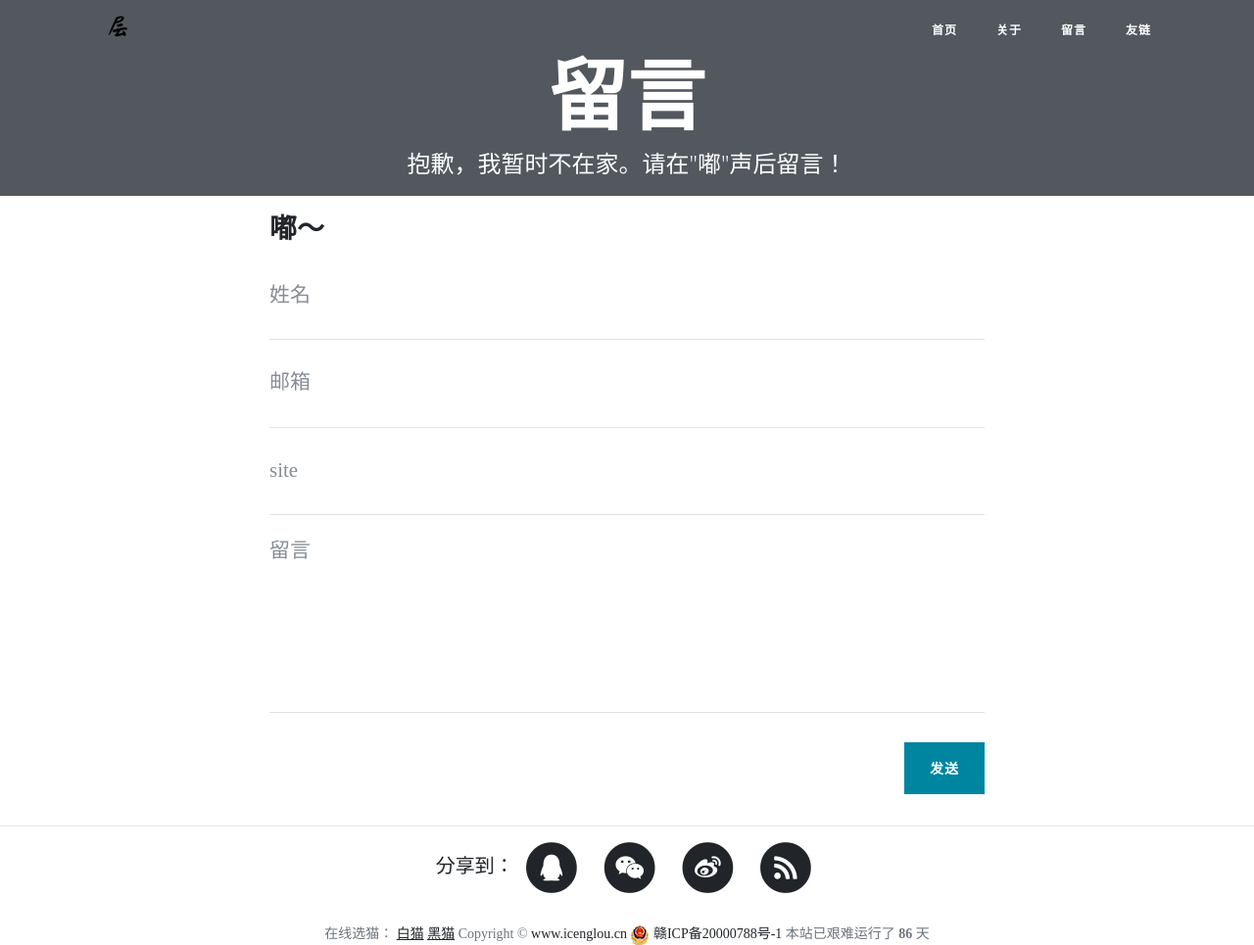
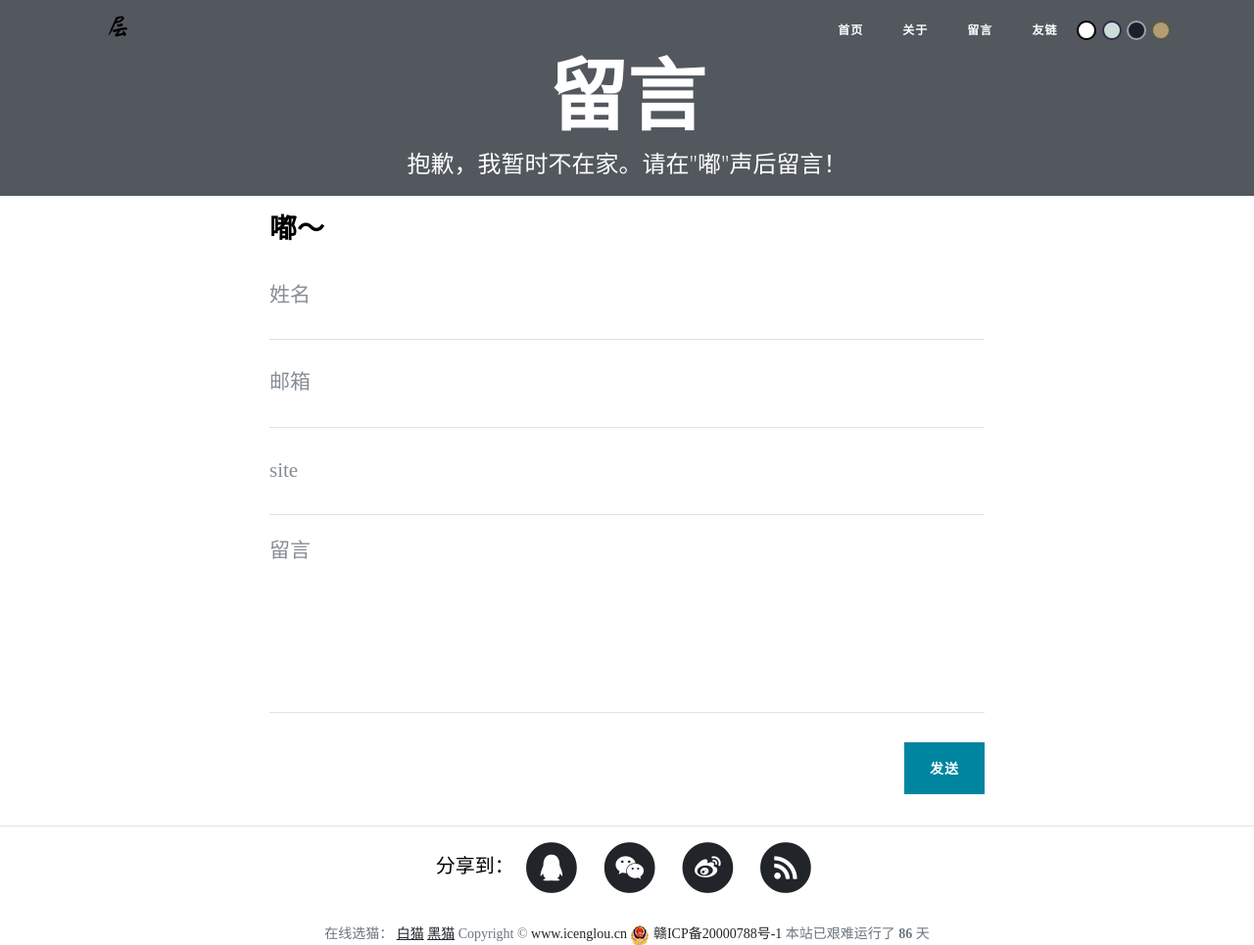
Before and after one commit to nnocase/jacob, a Flask app: page /contact/ in a window 1280 px wide. Shown: the whole page at 98% size. Run offline with Flask 2, Linux system fonts and the light colour scheme; data that the repository does not hold is empty; parts of the project's set-up code (start-up, migrations or seed data) failed here and were passed over; some libraries are stand-ins or nearby versions.

Commit message:
add: 加了四个超强前摄👀哈哈哈哈 切换主题

```diff
--- a/main_app/templates/base/base.html
+++ b/main_app/templates/base/base.html
@@ -1,6 +1,5 @@
 <!DOCTYPE html>
-<html lang="en">
-
+<html lang="zh" class="theme-default">
 <head>
   <meta charset="utf-8">
   <meta name="viewport" content="width=device-width, initial-scale=1, shrink-to-fit=no">
@@ -65,18 +64,53 @@
       text-align: center;
       font-size: 24px;
     }
+  </style>
+  <style>
+    .theme-default {
 
-    .weather{
-      width: 200px;
-			height: 126px;
-			position: fixed;
-			top: 330px;
-    }
-    #sun {
-			position: absolute;
-			right: -45px;
-			top: -1px;
-		}
+   }
+    .theme-first {
+      --accent-color: #CBDCD8;
+      --font-color: #342c47;
+   }
+
+   .theme-second {
+      --accent-color: #1C1E2A;
+      --font-color: #97A2AF;
+   }
+   .theme-second a{
+     color: #97A2AF;
+   }
+
+   .theme-third {
+      --accent-color: #b49c73;
+      --font-color: #565d47;
+   }
+
+   body {
+       background-color: var(--accent-color);
+       color: var(--font-color);
+   }
+   .color-select{
+     line-height: 38px;
+   }
+   .color-select button {
+    -moz-appearance: none;
+    appearance: none;
+    border: 2px solid;
+    border-radius: 9999px;
+    cursor: pointer;
+    height: 20px;
+    margin: 0;
+    outline: 0;
+    width: 20px;
+  }
+
+  /* Style each swatch to match the corresponding theme */
+  .color-select button:nth-child(1) { background: #ffffff; border-color:  #000000; }
+  .color-select button:nth-child(2) { background: #CBDCD8; border-color:  #342c47; }
+  .color-select button:nth-child(3) { background: #1C1E2A; border-color: #97A2AF; }
+  .color-select button:nth-child(4) { background: #b49c73; border-color: #565d47; }
   </style>
 </head>
 
@@ -107,6 +141,14 @@
           </li>
           <li class="nav-item">
             <a class="nav-link" href="{{ url_for('bp_link.list') }}">友链</a>
+          </li>
+          <li class="nav-item">
+            <span class="color-select">
+              <button onclick="toggleDefaultTheme()"></button>
+              <button onclick="toggleFirstTheme()"></button>
+              <button onclick="toggleSecondTheme()"></button>
+              <button onclick="toggleThirdTheme()"></button>
+            </span>
           </li>
         </ul>
       </div>
@@ -153,13 +195,6 @@
   <div id="scrollSearchDiv">
       <a id="go" title="回到顶部"><i class="fas fa-angle-up"></i></a>
   </div>
-
-  <!-- <div class="weather">
-    <a href="javascript:" id="sun">
-      <i class="fas fa-sun text-warning"></i>
-    </a>
-    <img src="http://wttr.in/广州_0tqp_lang=zh.png?temp_C">
-  </div> -->
   {% block edit %}{% endblock %}
 
   {% block content %}{% endblock %}
@@ -391,6 +426,51 @@
   window.onload = function () {
       show(tororo);
   }
-  </script>
+
+  // Set a given theme/color-scheme
+  function setTheme(themeName) {
+    localStorage.setItem('theme', themeName);
+    document.documentElement.className = themeName;
+  }
+
+  // Toggle between color themes
+  function toggleDefaultTheme() {
+    if (localStorage.getItem('theme') !== 'theme-default'){
+        setTheme('theme-default');
+    }
+  }
+  function toggleFirstTheme() {
+    if (localStorage.getItem('theme') !== 'theme-first'){
+        setTheme('theme-first');
+    }
+  }
+  function toggleSecondTheme() {
+    if (localStorage.getItem('theme') !== 'theme-second'){
+        setTheme('theme-second');
+    }
+  }
+  function toggleThirdTheme() {
+    if (localStorage.getItem('theme') !== 'theme-third'){
+        setTheme('theme-third');
+    }
+  }
+
+  // Immediately set the theme on initial load
+  (function () {
+    if (localStorage.getItem('theme') === 'theme-default') {
+        setTheme('theme-default');
+    }
+    if (localStorage.getItem('theme') === 'theme-first') {
+        setTheme('theme-first');
+    }
+    if (localStorage.getItem('theme') === 'theme-second') {
+        setTheme('theme-second');
+    }
+    if (localStorage.getItem('theme') === 'theme-third') {
+        setTheme('theme-third');
+    }
+  })();
+
+</script>
 </body>
 </html>
```
